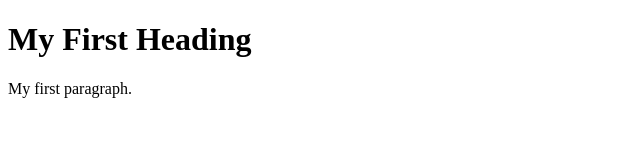
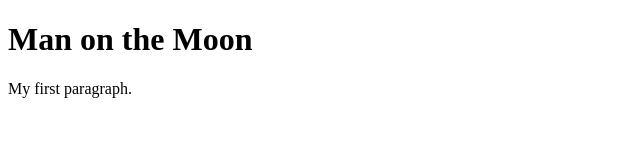
Before and after one commit to PokaTosso/training, a plain HTML site: page index.html in a window 1280 px wide. Shown: the whole page, without its empty margins (0-640 px from the left). Drawn offline with Linux system fonts and the light colour scheme.

Commit message:
index.html updated

```diff
--- a/index.html
+++ b/index.html
@@ -5,7 +5,7 @@
 </head>
 <body>
 
-<h1>My First Heading</h1>
+<h1>Man on the Moon</h1>
 <p>My first paragraph.</p>
 
 </body>
```
